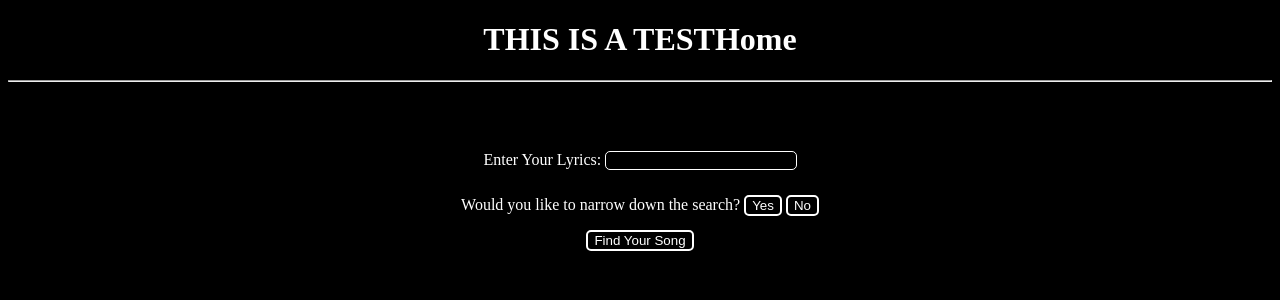
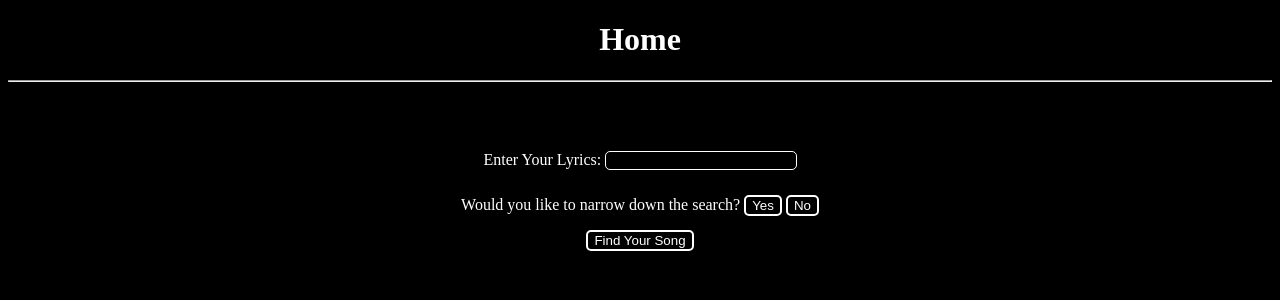
Before and after one commit to SiraYsia/TuneBuddy, a Flask app: page / in a window 1280 px wide. Shown: the top 300 px of the page. Run offline with Flask 3, Linux system fonts and the light colour scheme.

```diff
--- a/templates/template.html
+++ b/templates/template.html
@@ -4,7 +4,7 @@
     <link rel = "stylesheet" type = "text/css" href = "../static/css/template.css">
 </head>
 <body>
-    <h1>THIS IS A TEST{{ page_title }}</h1>
+    <h1>{{ page_title }}</h1>
     <hr>
     {% block content %}
 
```
